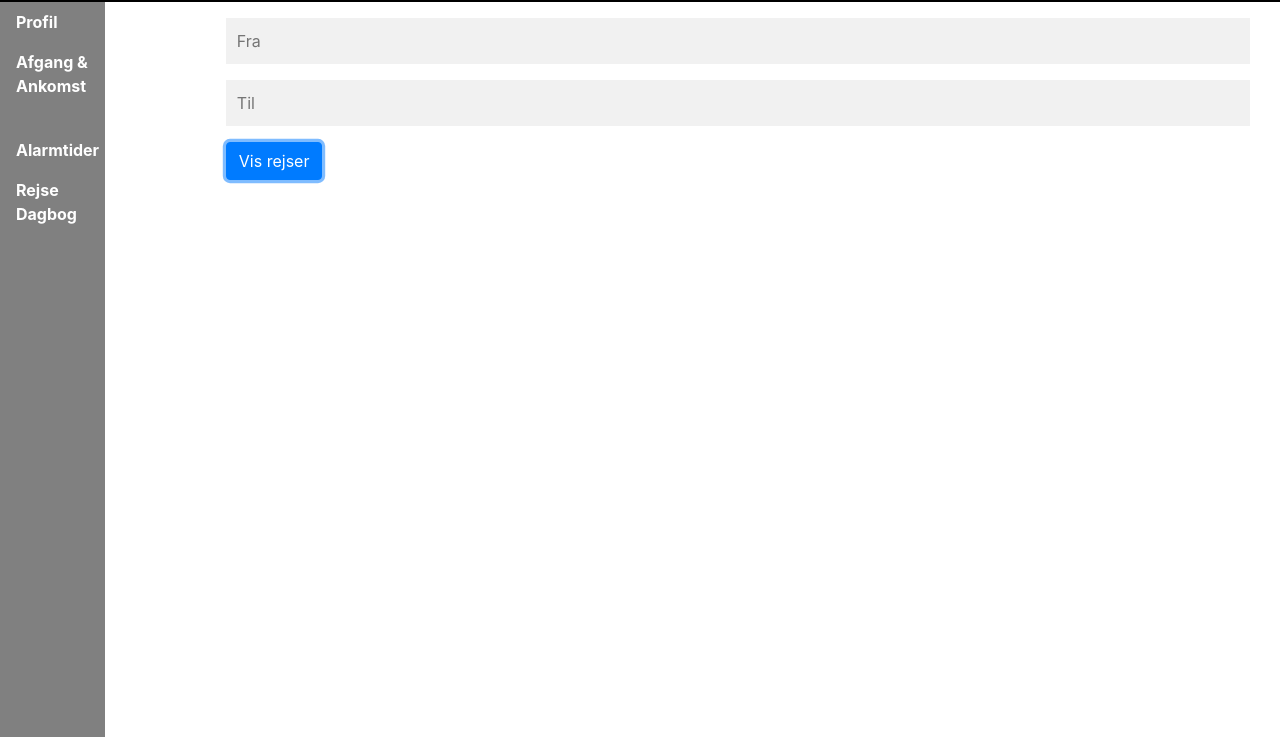
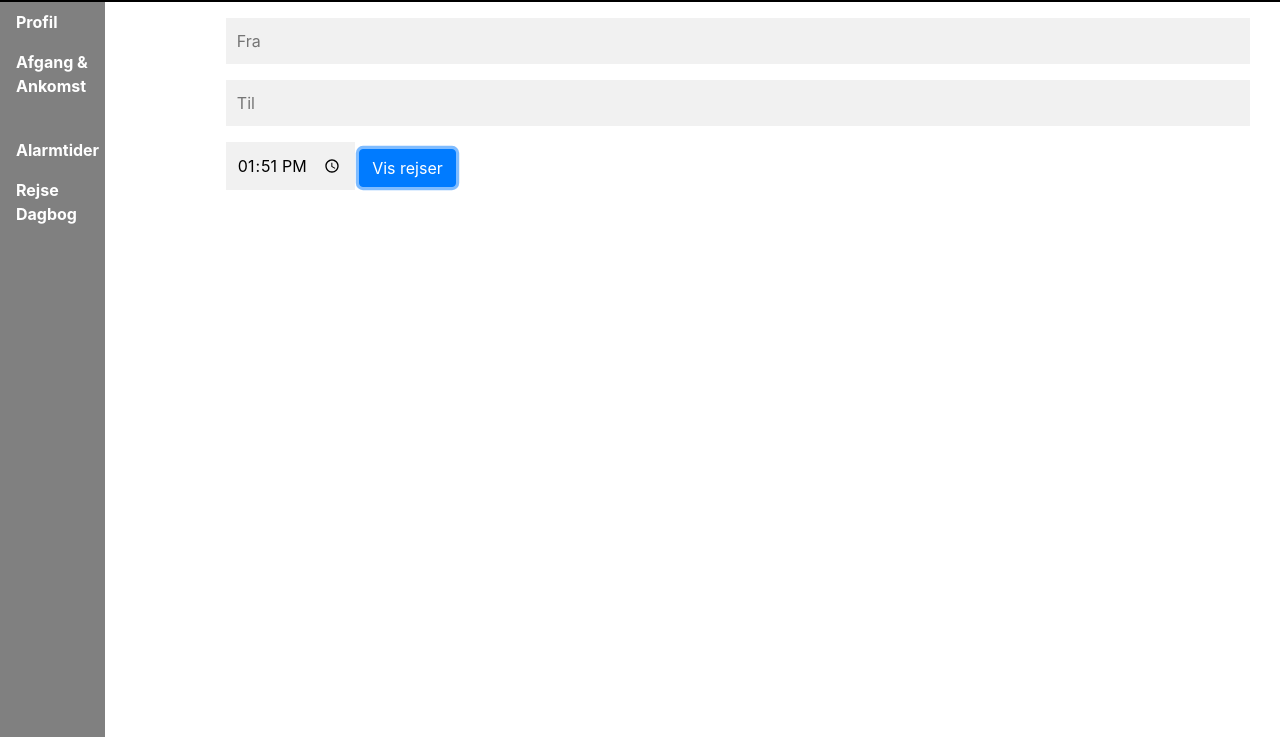
Before and after one commit to IAmSaeve/nvrl8, a website built with webpack: page Webpack/src/afgang.htm in a window 1280 px wide. Both pictures are taken after a click on the button "Vis rejser". Shown: the part 63-800 px from the top of the page. Built offline with nearby package versions, Linux system fonts and the light colour scheme; no server answers.

Commit message:
Added set time for arrival

```diff
--- a/Webpack/src/afgang.htm
+++ b/Webpack/src/afgang.htm
@@ -34,6 +34,7 @@
     <ul id="OriginStations"></ul>
     <input id="DestinationInput" class="col-lg-4g" type="text" placeholder="Til">
     <ul id="DestinationStations"></ul>
+    <input type="time" id="ankomstTime">
     <button id="TripButton" class="btn btn-primary">Vis rejser</button>
     </div>
 </div>
--- a/Webpack/src/js/index.ts
+++ b/Webpack/src/js/index.ts
@@ -18,7 +18,7 @@ const date: Date = new Date();
 const today: string = date.getDate() + "." +
     (date.getMonth() + 1) + "." +
     (date.getFullYear().toString().split("20")[1]);
-const time: string = date.getHours() + ":" + date.getMinutes();
+let time: string = date.getHours() + ":" + date.getMinutes();
 
 const originInput = document.getElementById("OriginInput") as HTMLInputElement;
 const destInput = document.getElementById("DestinationInput") as HTMLInputElement;
@@ -28,6 +28,8 @@ let destArray: string[] = new Array();
 
 let originId: string;
 let destId: string;
+
+(document.getElementById("ankomstTime") as HTMLInputElement).value = time;
 
 let uri = "http://cors-anywhere.herokuapp.com/http://xmlopen.rejseplanen.dk/bin/rest.exe/" +
     "trip?originId=" + originId + "&destId=" + destId + "&date=" + today + "&time=" + time + "&useBus=1&format=json";
@@ -77,9 +79,10 @@ destInput.addEventListener("keyup", () => {
 });
 
 function GetTripsAxios(): void {
+    time = (document.getElementById("ankomstTime") as HTMLInputElement).value;
     uri = "http://cors-anywhere.herokuapp.com/http://xmlopen.rejseplanen.dk/bin/rest.exe/" +
         "trip?originId=" + originId + "&destId=" +
-         destId + "&date=" + today + "&time=" + time + "&useBus=1&format=json";
+         destId + "&date=" + today + "&time=" + time + "&useBus=1&searchForArrival=1&format=json";
     document.getElementById("TripList").innerHTML = "";
     axios.get<ITripList[]>(uri, {
         headers: {
```
